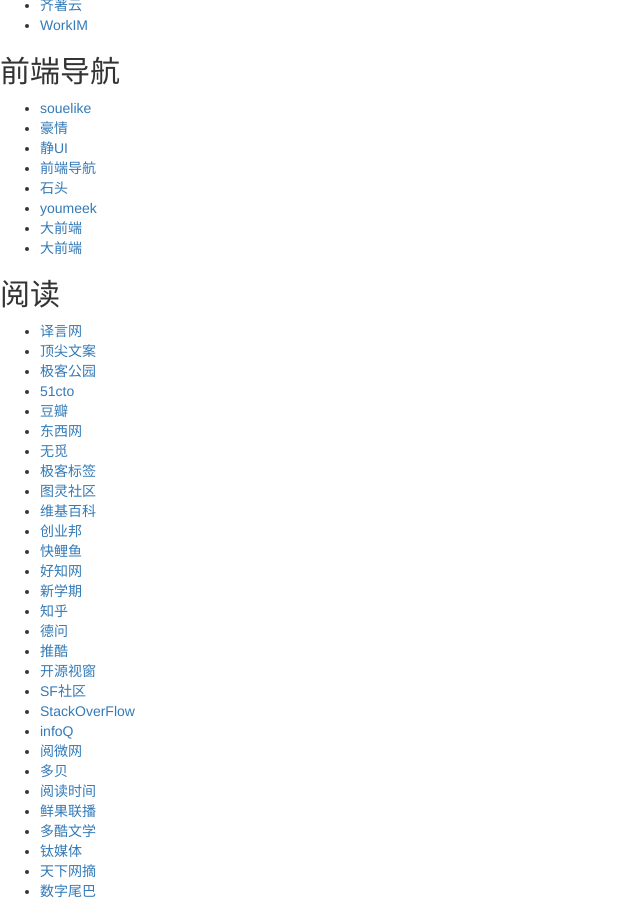
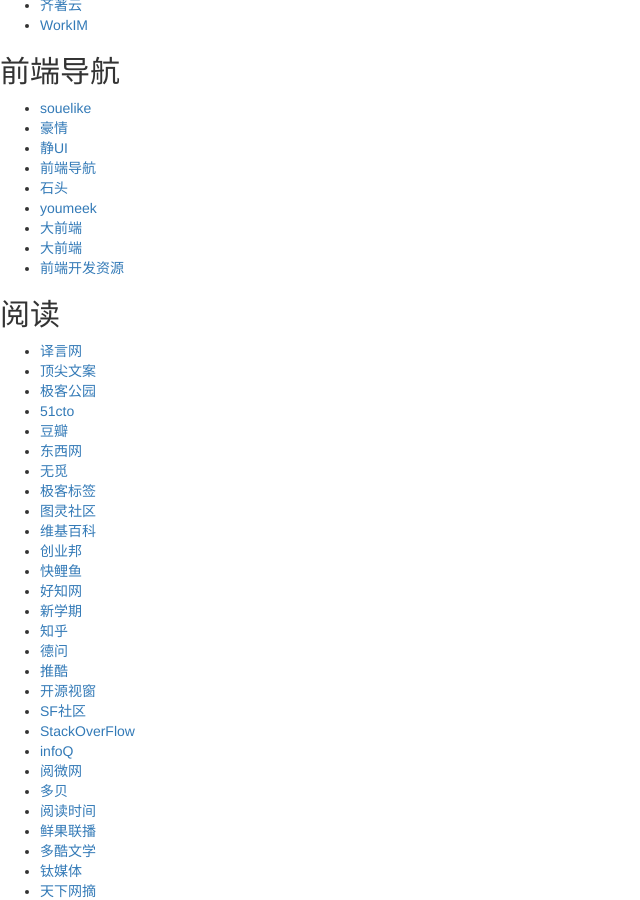
Before and after one commit to wkylin/wkylin.github.com, a Jekyll site: the page built from homelink.html, in a window 1280 px wide and 900 px high, scrolled down 2272 px. Shown: the whole window, without its empty margins (0-640 px from the left). Built offline with Jekyll 4.4.1, drawn with Linux system fonts in a browser that asks for light colours; nearby versions of some CDN libraries; library files that are not in the unit come from our copies; comment, search, counter and statistics services are not loaded.

Commit message:
site link

```diff
--- a/homelink.html
+++ b/homelink.html
@@ -102,6 +102,7 @@
     <li class="ui-list-item"><a href="http://i.youmeek.com/" target="_blank">youmeek</a></li>
     <li class="ui-list-item"><a href="http://www.daqianduan.com/nav" target="_blank">大前端</a></li>
     <li class="ui-list-item"><a href="http://123.jser.us/" target="_blank">大前端</a></li>
+    <li class="ui-list-item"><a href="http://www.css88.com/nav/" target="_blank">前端开发资源</a></li>
 </ul>
 <div class="ui-title fn-clear">
     <h2>阅读</h2>
--- a/tech.html
+++ b/tech.html
@@ -24,7 +24,7 @@
     <li class="ui-list-item"><a href="http://rogerdudler.github.com/git-guide/index.zh.html" target="_blank">简易指南</a></li>
     <li class="ui-list-item"><a href="http://gitbook.liuhui998.com/" target="_blank">zh-git</a></li>
     <li class="ui-list-item"><a href="http://progit.org/book/" target="_blank">progit</a></li>
-    <li class="ui-list-item"><a href="http://git-scm.com/book" target="_blank">progit-scm</a></li>
+    <li class="ui-list-item"><a href="http://www.git-scm.com/book/zh" target="_blank">ProGitZh</a></li>
     <li class="ui-list-item"><a href="http://blog.anvard.org/conversational-git/" target="_blank">conversational-git</a></li>
     <li class="ui-list-item"><a href="http://www.tuicool.com/articles/yA3Qje2" target="_blank">git资料</a></li>
     <li class="ui-list-item"><a href="http://think-like-a-git.net/" target="_blank">thinkLinkGit</a></li>
```
